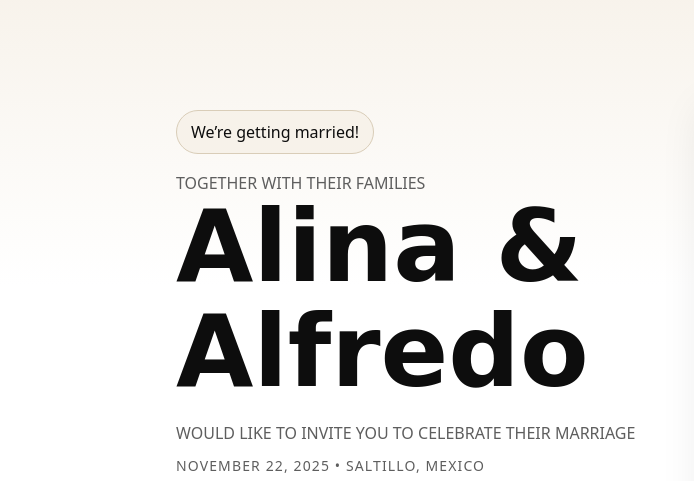
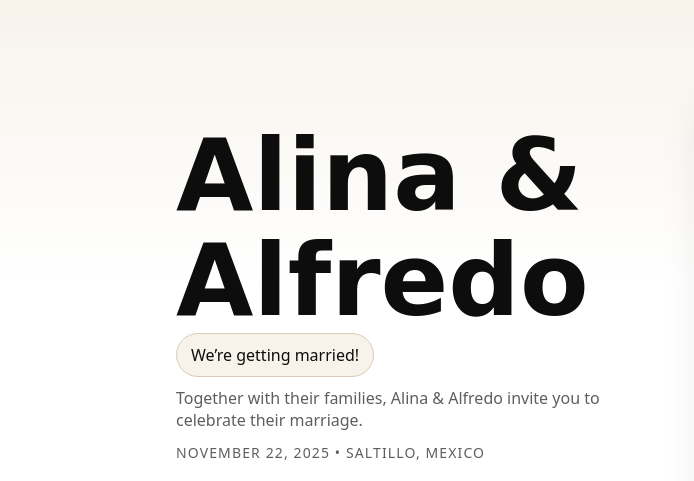
Before and after one commit to Alf101010/ALINAALFREDO, a plain HTML site: page index.html in a window 1280 px wide. Shown: the part 519-1000 px from the top of the page, 0-694 px from the left. Drawn offline with Linux system fonts and the light colour scheme.

Commit message:
Refactor hero section for wedding invitation

```diff
--- a/index.html
+++ b/index.html
@@ -158,12 +158,14 @@
 <section class="hero">
   <div class="wrap hero-inner">
     <div>
-        <div class="tag">We’re getting married!</div>
-        <p style="margin:18px 0 0;color:var(--muted)">TOGETHER WITH THEIR FAMILIES</p>
-
       <h1>Alina & Alfredo</h1>
 
-        <p style="margin:18px 0 0;color:var(--muted)">WOULD LIKE TO INVITE YOU TO CELEBRATE THEIR MARRIAGE</p>
+      <div class="tag">We’re getting married!</div>
+
+      <p style="margin:10px 0 0;color:var(--muted)">
+        Together with their families, Alina & Alfredo invite you to celebrate their marriage.
+      </p>
+
       <div class="date">November 22, 2025 • Saltillo, Mexico</div>
 
       <!-- LIVE COUNTDOWN -->
```
Lines whose indentation alone changed are shown as unchanged.
